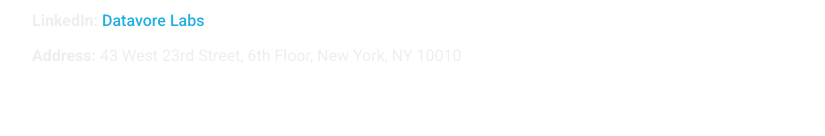
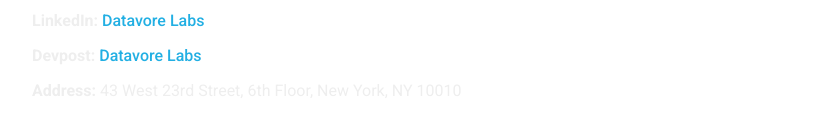
Before and after one commit to datavore-labs/website, a plain HTML site: page public/index.html in a window 1280 px wide. Shown: the part 2935-3071 px from the top of the page, without its empty margins (224-1049 px from the left). Drawn offline with nearby package versions, Linux system fonts and the light colour scheme; files that its build step writes are made by us from their sources.

Commit message:
adding link to devposts

```diff
--- a/public/index.html
+++ b/public/index.html
@@ -148,7 +148,8 @@
 		<ul>
 			<li><b>Phone:</b> <a tel="12125248351">212 524 8351</a></li>
 			<li><b>Email:</b> <a href="mailto:info@datavorelabs.com">info@datavorelabs.com</a></li>
-			<li><b>LinkedIn:</b> <a href="https://www.linkedin.com/company/datavorelabs">Datavore Labs</a>
+			<li><b>LinkedIn:</b> <a href="https://www.linkedin.com/company/datavorelabs">Datavore Labs</a></li>
+			<li><b>Devpost:</b> <a href="http://devpost.com/teams/datavore-labs">Datavore Labs</a></li>
 			<li><b>Address:</b> 43 West 23rd Street, 6th Floor, New York, NY 10010</li>
 		</ul>
 	</aside>
```
